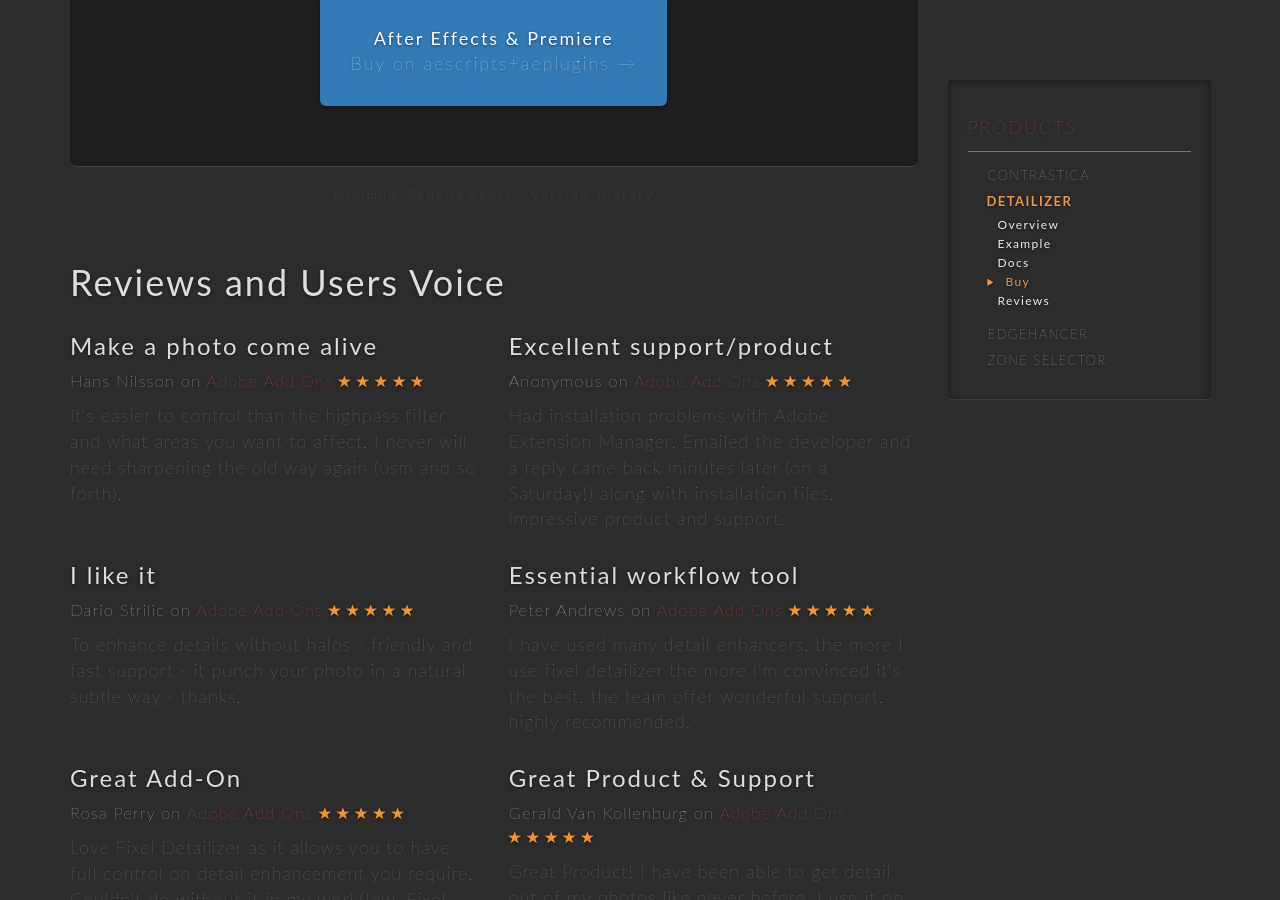
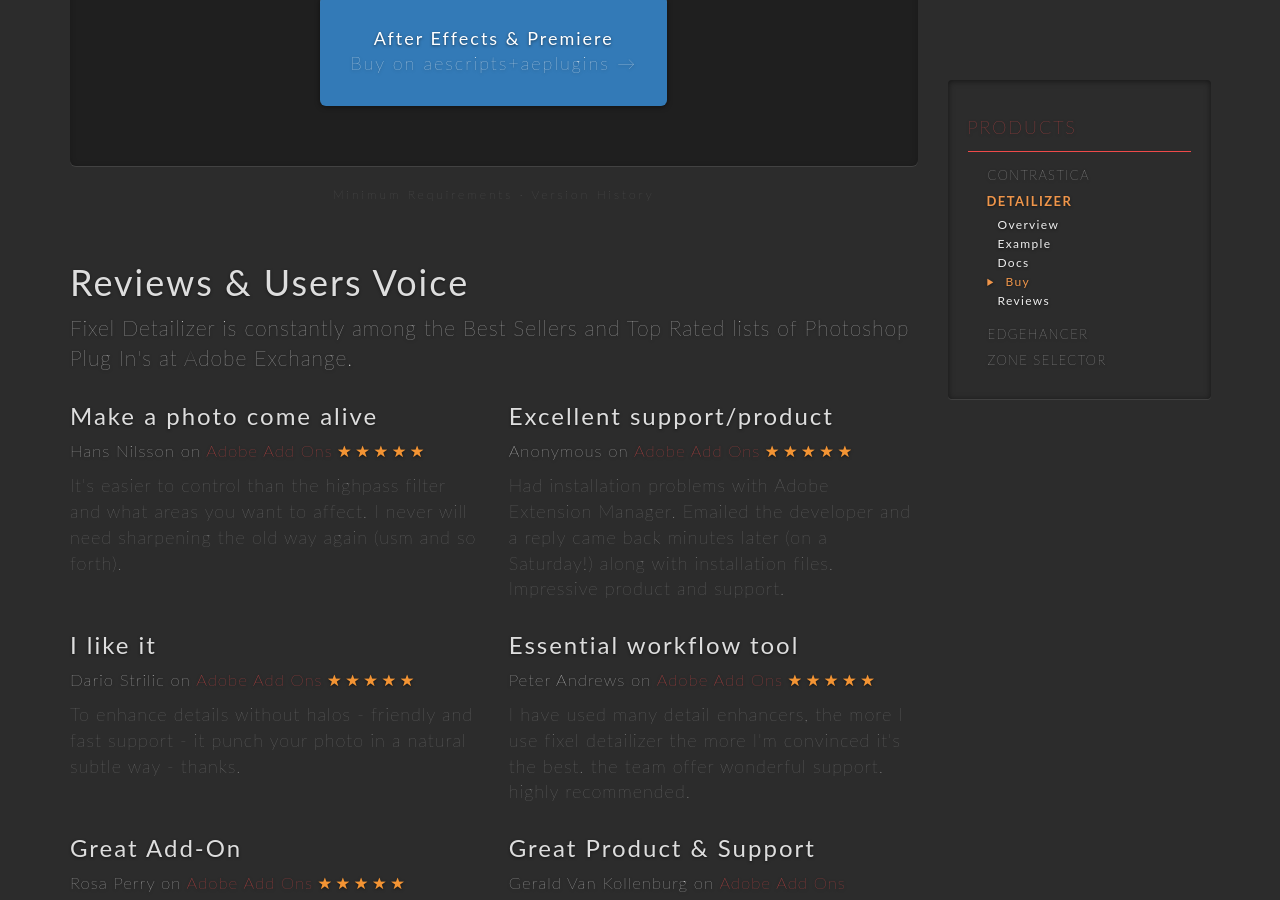
Before and after one commit to FixelAlgorithmsTeam/fixel, a Jekyll site: the page built from products/detailizer/index.html, in a window 1280 px wide and 900 px high, scrolled down 4698 px. Built offline with Jekyll 4.4.1, drawn with Linux system fonts in a browser that asks for light colours; nearby versions of some CDN libraries; comment, search, counter and statistics services are not loaded.

Commit message:
Update index.html
Updated Reviews & User Voice.

```diff
--- a/products/detailizer/index.html
+++ b/products/detailizer/index.html
@@ -140,7 +140,9 @@
 
 			<section id="detailizer-reviews">
 
-				<h1 >Reviews and Users Voice</h1>
+				<h1 >Reviews &amp; Users Voice</h1>
+
+				<p>Fixel Detailizer is constantly among the Best Sellers and Top Rated lists of Photoshop Plug In's at Adobe Exchange.</p>
 
 				<div class="row">
 
```
